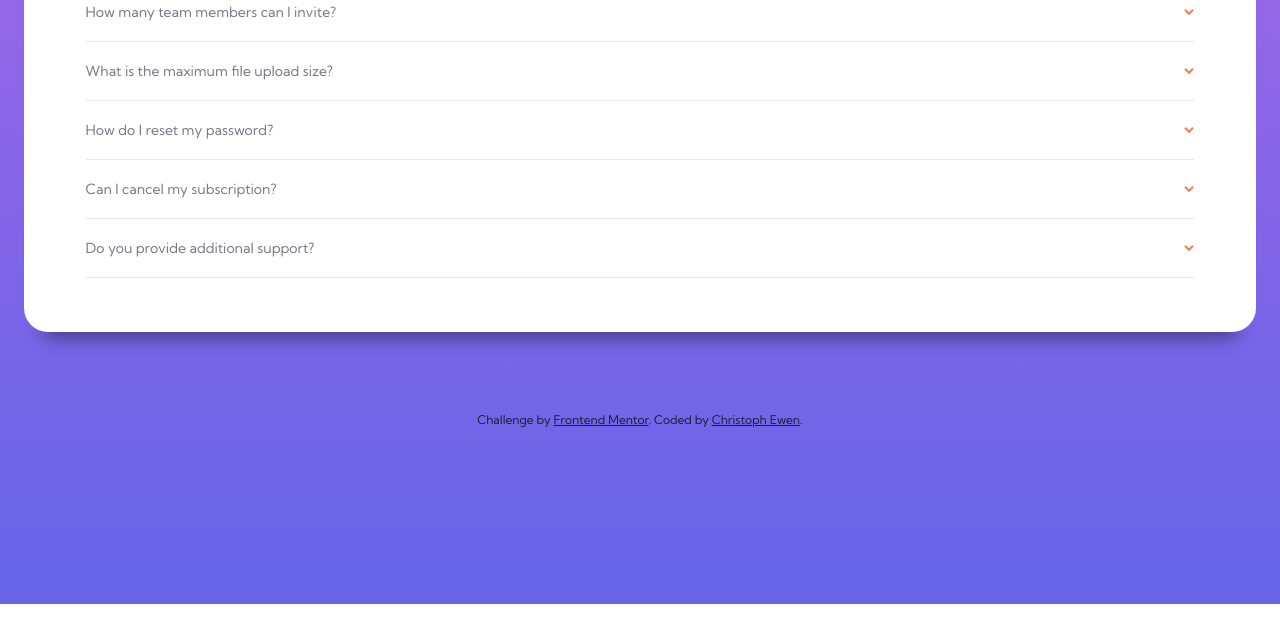
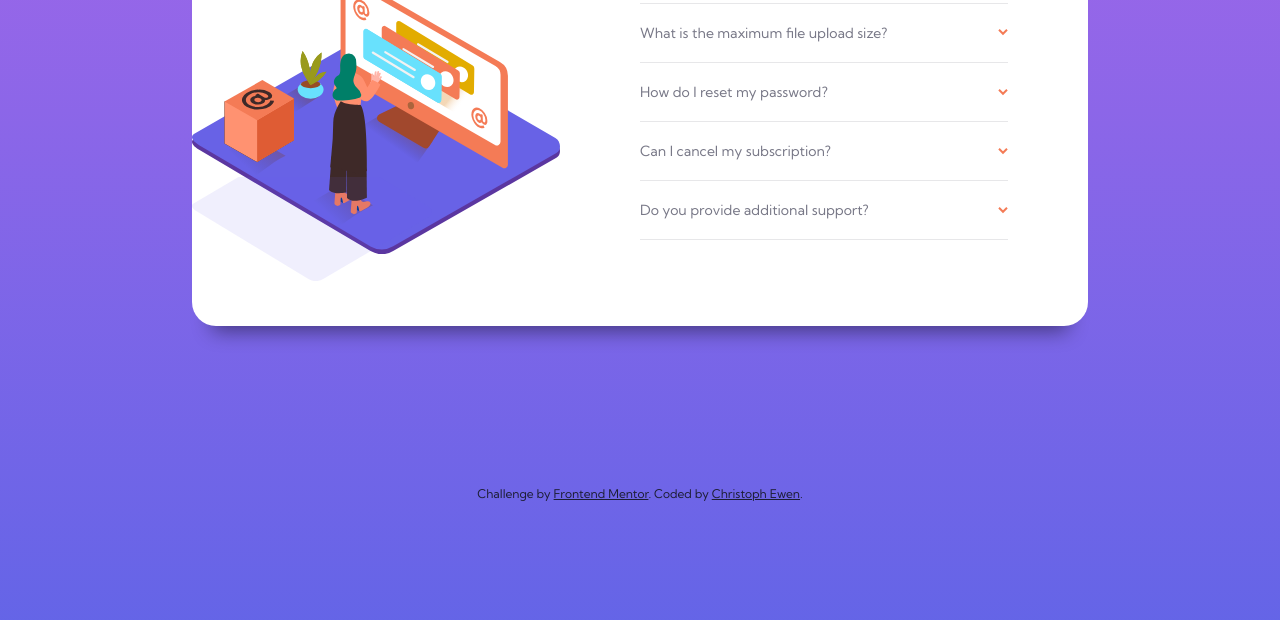
Before and after one commit to reherz87/faq-accordion-card-main, a plain HTML site: page index.html in a window 1280 px wide. Shown: the part 340-960 px from the top of the page. Drawn offline with Linux system fonts and the light colour scheme.

Commit message:
First Desktop Design. Images need to be fixed.

```diff
--- a/index.html
+++ b/index.html
@@ -23,7 +23,7 @@
   </head>
   <body>
     <main>
-      <div>
+      <div class="images">
         <img
           src="./images/illustration-woman-online-mobile.svg"
           alt="Illustration of Woman in front of desk"
--- a/styles.css
+++ b/styles.css
@@ -109,3 +109,27 @@ footer {
 a {
   color: var(--veryDarkDesaturatedBlue);
 }
+
+@media screen and (min-width: 1260px) {
+  main {
+    width: 70%;
+    margin: 10rem auto;
+    flex-direction: row;
+    justify-content: space-around;
+  }
+  .faq {
+    text-align: left;
+    flex: 1;
+    margin: 3rem 5rem 5rem 5rem;
+  }
+  .images {
+    flex: 1;
+  }
+  .illustration {
+    margin-top: 7rem;
+  }
+
+  .shadow {
+    margin-top: -5rem;
+  }
+}
```
